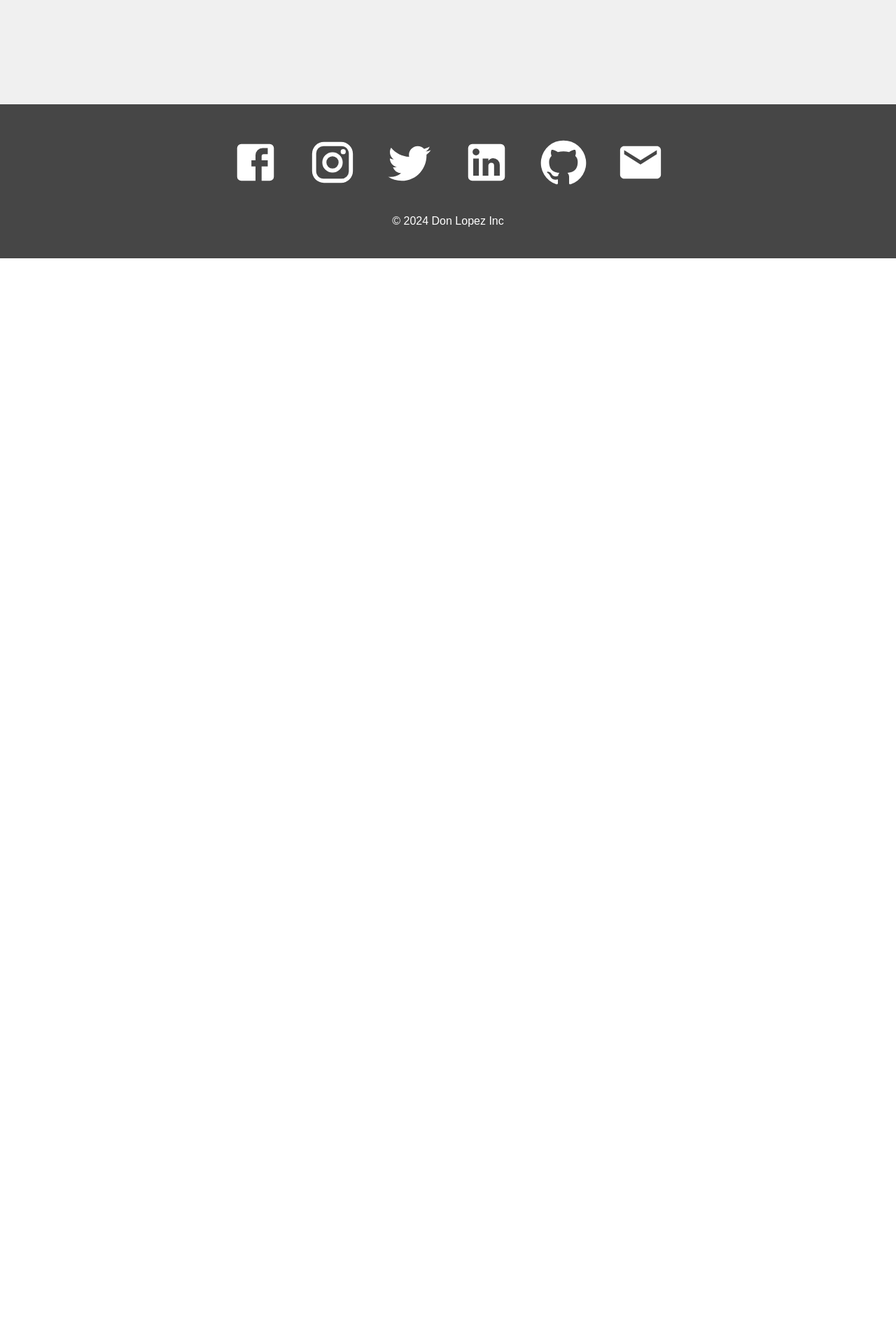
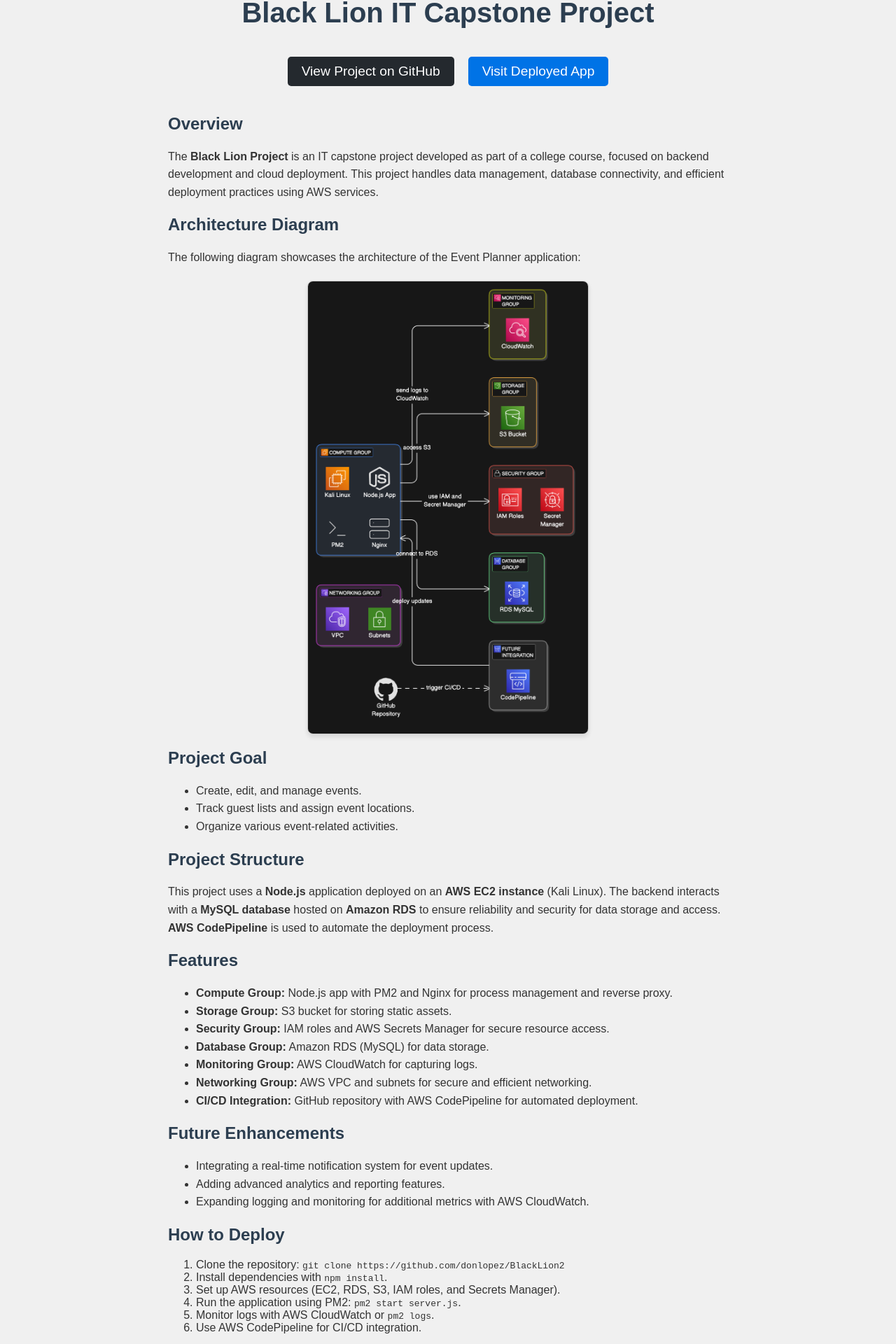
Before and after one commit to donlopez/personal-web-app, a React (Create React App) app: page /projects/black-lion-project in a window 1280 px wide. Shown: the part 151-2071 px from the top of the page at 70% size. Before the commit the page ends 800 px from the top, so only its background shows below. Built offline with nearby package versions, Linux system fonts and the light colour scheme.

Commit message:
modified:   src/App.js 	new file:   src/assets/nodeapp.jpeg 	new file:   src/pages/BlackLionProject.js 	deleted:    src/pages/CloudSolutions.js 	modified:   src/pages/Projects.js 	new file:   src/styles/BlackLionProject.css

```diff
--- a/src/App.js
+++ b/src/App.js
@@ -3,10 +3,11 @@
 import Home from "./pages/Home";
 import Projects from "./pages/Projects";
 import Experience from "./pages/Experience";
-import CloudSolutions from "./pages/CloudSolutions";
+
 import DataAnalysis from "./pages/DataAnalysis";
 import AndroidApp from "./pages/AndroidApp";  // New import
 import ReactAppWebsite from "./pages/ReactAppWebsite";  // New import
+import BlackLionProject from "./pages/BlackLionProject";
 import Navbar from "./components/Navbar";
 import Footer from "./components/Footer";
 
@@ -21,12 +22,13 @@
           <Route path="/experience" element={<Experience />} />
 
           {/* Existing project routes */}
-          <Route path="/projects/cloud-solutions" element={<CloudSolutions />} />
+
           <Route path="/projects/data-analysis" element={<DataAnalysis />} />
 
           {/* New project routes */}
           <Route path="/projects/android-app" element={<AndroidApp />} />
           <Route path="/projects/react-app-website" element={<ReactAppWebsite />} />
+          <Route path="/projects/black-lion-project" element={<BlackLionProject />} />
         </Routes>
         <Footer />
       </Router>
--- /dev/null
+++ b/src/pages/BlackLionProject.js
@@ -0,0 +1,111 @@
+import React from "react";
+import "../styles/BlackLionProject.css";
+import diagram from "../assets/Event_Planner_Diagram.png";
+
+function BlackLionProject() {
+  return (
+    <div className="black-lion-project">
+      <h1 className="project-title">Black Lion IT Capstone Project</h1>
+
+      {/* Prominent Links Section */}
+      <div className="link-section">
+        <div className="github-link-wrapper">
+          <a
+            href="https://github.com/donlopez/BlackLion2"
+            target="_blank"
+            rel="noopener noreferrer"
+            className="github-link"
+          >
+            View Project on GitHub
+          </a>
+        </div>
+        <div className="website-link-wrapper">
+          <a
+            href="http://eventplanner.lopezbio.com/"
+            target="_blank"
+            rel="noopener noreferrer"
+            className="website-link"
+          >
+            Visit Deployed App
+          </a>
+        </div>
+      </div>
+
+      <div className="content-wrapper">
+        <section>
+          <h2>Overview</h2>
+          <p>
+            The <strong>Black Lion Project</strong> is an IT capstone project developed as part of a college course,
+            focused on backend development and cloud deployment. This project handles data management,
+            database connectivity, and efficient deployment practices using AWS services.
+          </p>
+        </section>
+
+        <section>
+          <h2>Architecture Diagram</h2>
+          <p>The following diagram showcases the architecture of the Event Planner application:</p>
+          <div className="diagram-wrapper">
+            <img
+              src={diagram}
+              alt="Black Lion IT Capstone Project Architecture"
+              className="architecture-diagram"
+            />
+          </div>
+        </section>
+
+        <section>
+          <h2>Project Goal</h2>
+          <ul>
+            <li>Create, edit, and manage events.</li>
+            <li>Track guest lists and assign event locations.</li>
+            <li>Organize various event-related activities.</li>
+          </ul>
+        </section>
+
+        <section>
+        <h2>Project Structure</h2>
+        <p>
+          This project uses a <strong>Node.js</strong> application deployed on an <strong>AWS EC2 instance</strong> (Kali Linux). The backend interacts with a <strong>MySQL database</strong> hosted on <strong>Amazon RDS</strong> to ensure
+          reliability and security for data storage and access. <strong>AWS CodePipeline</strong> is used to automate the deployment process.
+        </p>
+      </section>
+
+        <section>
+          <h2>Features</h2>
+          <ul>
+            <li><strong>Compute Group:</strong> Node.js app with PM2 and Nginx for process management and reverse proxy.</li>
+            <li><strong>Storage Group:</strong> S3 bucket for storing static assets.</li>
+            <li><strong>Security Group:</strong> IAM roles and AWS Secrets Manager for secure resource access.</li>
+            <li><strong>Database Group:</strong> Amazon RDS (MySQL) for data storage.</li>
+            <li><strong>Monitoring Group:</strong> AWS CloudWatch for capturing logs.</li>
+            <li><strong>Networking Group:</strong> AWS VPC and subnets for secure and efficient networking.</li>
+            <li><strong>CI/CD Integration:</strong> GitHub repository with AWS CodePipeline for automated deployment.</li>
+          </ul>
+        </section>
+
+        <section>
+        <h2>Future Enhancements</h2>
+        <ul>
+          <li>Integrating a real-time notification system for event updates.</li>
+          <li>Adding advanced analytics and reporting features.</li>
+          <li>Expanding logging and monitoring for additional metrics with AWS CloudWatch.</li>
+        </ul>
+      </section>
+
+      <section>
+        <h2>How to Deploy</h2>
+        <ol>
+          <li>Clone the repository: <code>git clone https://github.com/donlopez/BlackLion2</code></li>
+          <li>Install dependencies with <code>npm install</code>.</li>
+          <li>Set up AWS resources (EC2, RDS, S3, IAM roles, and Secrets Manager).</li>
+          <li>Run the application using PM2: <code>pm2 start server.js</code>.</li>
+          <li>Monitor logs with AWS CloudWatch or <code>pm2 logs</code>.</li>
+          <li>Use AWS CodePipeline for CI/CD integration.</li>
+        </ol>
+      </section>
+      </div>
+    </div>
+  );
+}
+
+export default BlackLionProject;
--- a/src/pages/CloudSolutions.js
+++ /dev/null
@@ -1,14 +0,0 @@
-import React from "react";
-
-function CloudSolutions() {
-  return (
-    <div>
-      <h1>Cloud Solutions</h1>
-      <p>Here, you can display some context about this project.</p>
-      <img src="path-to-your-screenshot.jpg" alt="Screenshot of Cloud Solutions"/>
-      <a href="https://example.com" target="_blank" rel="noopener noreferrer">Link to Project</a>
-    </div>
-  );
-}
-
-export default CloudSolutions;
--- a/src/pages/Projects.js
+++ b/src/pages/Projects.js
@@ -1,9 +1,9 @@
 import React from "react";
 import ProjectItem from "../components/ProjectItem";
 import { Link } from "react-router-dom";
-import server from "../assets/server.jpeg";
 import python from "../assets/python.jpeg";
 import android from "../assets/android.jpg";
+import nodeapp from "../assets/nodeapp.jpeg";
 import reactLogo from "../assets/webdeb.jpeg";
 import "../styles/Projects.css";
 
@@ -11,11 +11,12 @@
   return (
     <div className="projects">
       <h1> My Personal Projects </h1>
+      <Link to="/projects/black-lion-project">
+          <ProjectItem name="Black Lion Project" image={nodeapp} />
+        </Link>
       <h1 style={{ color: "red" }}> (Missing context... Coming soon..) </h1>
       <div className="projectList">
-        <Link to="/projects/cloud-solutions">
-          <ProjectItem name="Cloud Solutions" image={server} />
-        </Link>
+
         <Link to="/projects/data-analysis">
           <ProjectItem name="Data Analysis" image={python} />
         </Link>
@@ -25,6 +26,7 @@
         <Link to="/projects/react-app-website">
           <ProjectItem name="React App Website" image={reactLogo} />
         </Link>
+
       </div>
     </div>
   );
--- /dev/null
+++ b/src/styles/BlackLionProject.css
@@ -0,0 +1,90 @@
+.black-lion-project {
+  padding: 20px;
+  font-family: Arial, sans-serif;
+  color: #333;
+  display: flex;
+  flex-direction: column;
+  align-items: center;
+}
+
+.project-title {
+  text-align: center;
+  font-size: 2.5em;
+  margin-bottom: 20px;
+  color: #2c3e50;
+}
+
+.link-section {
+  display: flex;
+  justify-content: center;
+  gap: 20px; /* Spacing between buttons */
+  margin: 20px 0;
+  flex-wrap: wrap; /* Allows buttons to wrap to the next line */
+}
+
+.github-link, .website-link {
+  display: inline-block;
+  background-color: #24292e; /* Default GitHub link color */
+  color: #ffffff;
+  text-decoration: none;
+  padding: 10px 20px;
+  font-size: 1.2em;
+  border-radius: 5px;
+  transition: background-color 0.3s ease;
+  text-align: center; /* Centers text inside the button */
+}
+
+.github-link:hover {
+  background-color: #444c56;
+}
+
+.website-link {
+  background-color: #0073e6; /* Blue color for the deployed website link */
+}
+
+.website-link:hover {
+  background-color: #005bb5; /* Darker blue on hover */
+}
+
+.content-wrapper {
+  max-width: 800px;
+  width: 100%;
+  text-align: left;
+}
+
+.content-wrapper h2 {
+  color: #2c3e50;
+  margin-top: 20px;
+}
+
+.content-wrapper ul, .content-wrapper p {
+  margin-bottom: 20px;
+  line-height: 1.6;
+}
+
+.diagram-wrapper {
+  display: flex;
+  justify-content: center;
+  margin: 20px 0;
+}
+
+.architecture-diagram {
+  max-width: 50%;
+  height: auto;
+  border: 1px solid #ccc;
+  border-radius: 8px;
+  box-shadow: 0 4px 6px rgba(0, 0, 0, 0.1);
+}
+
+/* Responsive Design for Mobile View */
+@media (max-width: 600px) {
+  .link-section {
+    flex-direction: column; /* Stack buttons vertically */
+    gap: 10px; /* Reduce gap for vertical buttons */
+  }
+
+  .github-link, .website-link {
+    width: 100%; /* Make buttons full width */
+    max-width: 300px; /* Optional: Limit button width */
+  }
+}
```
Also changed, not shown: src/assets/nodeapp.jpeg (added).
